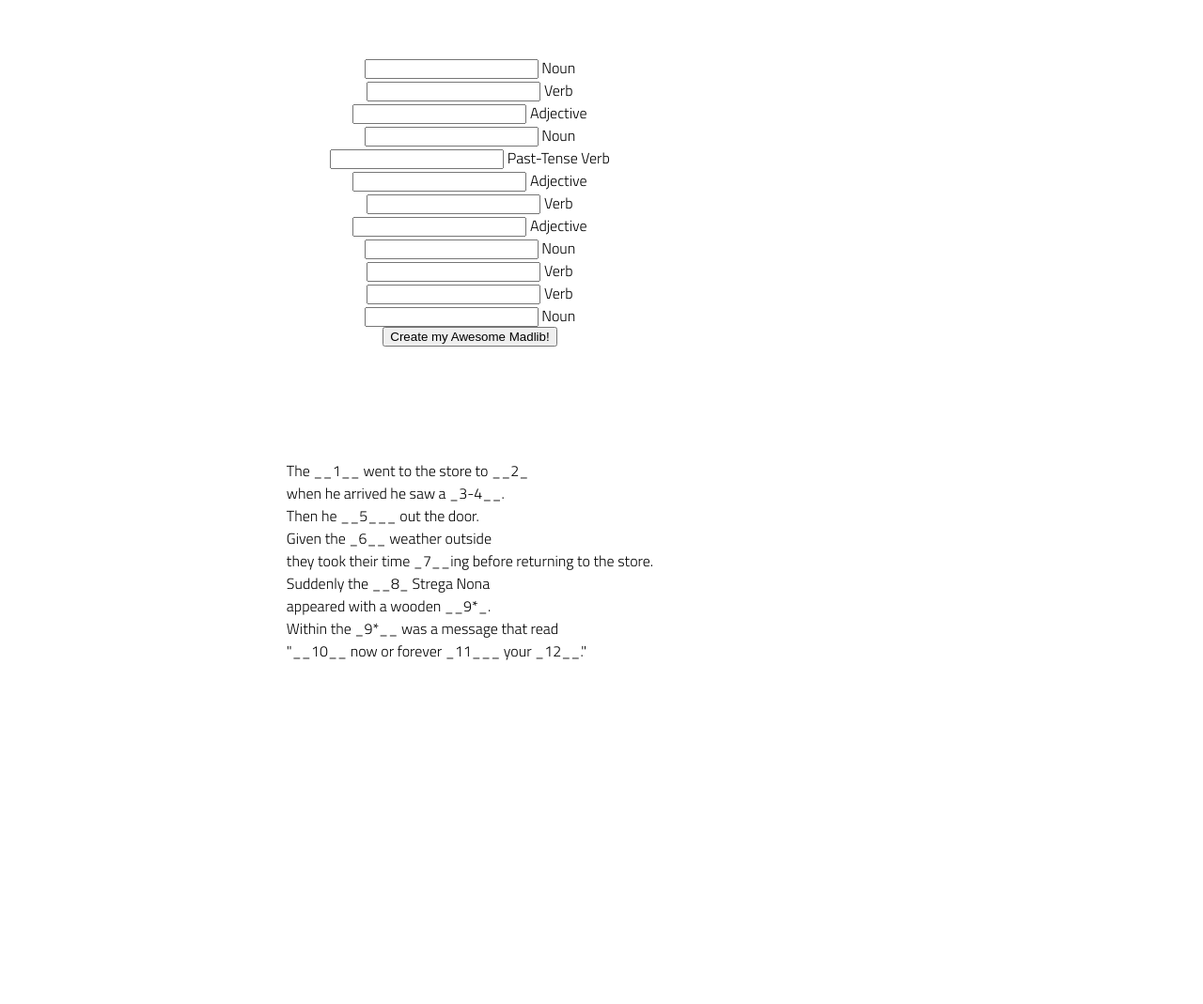
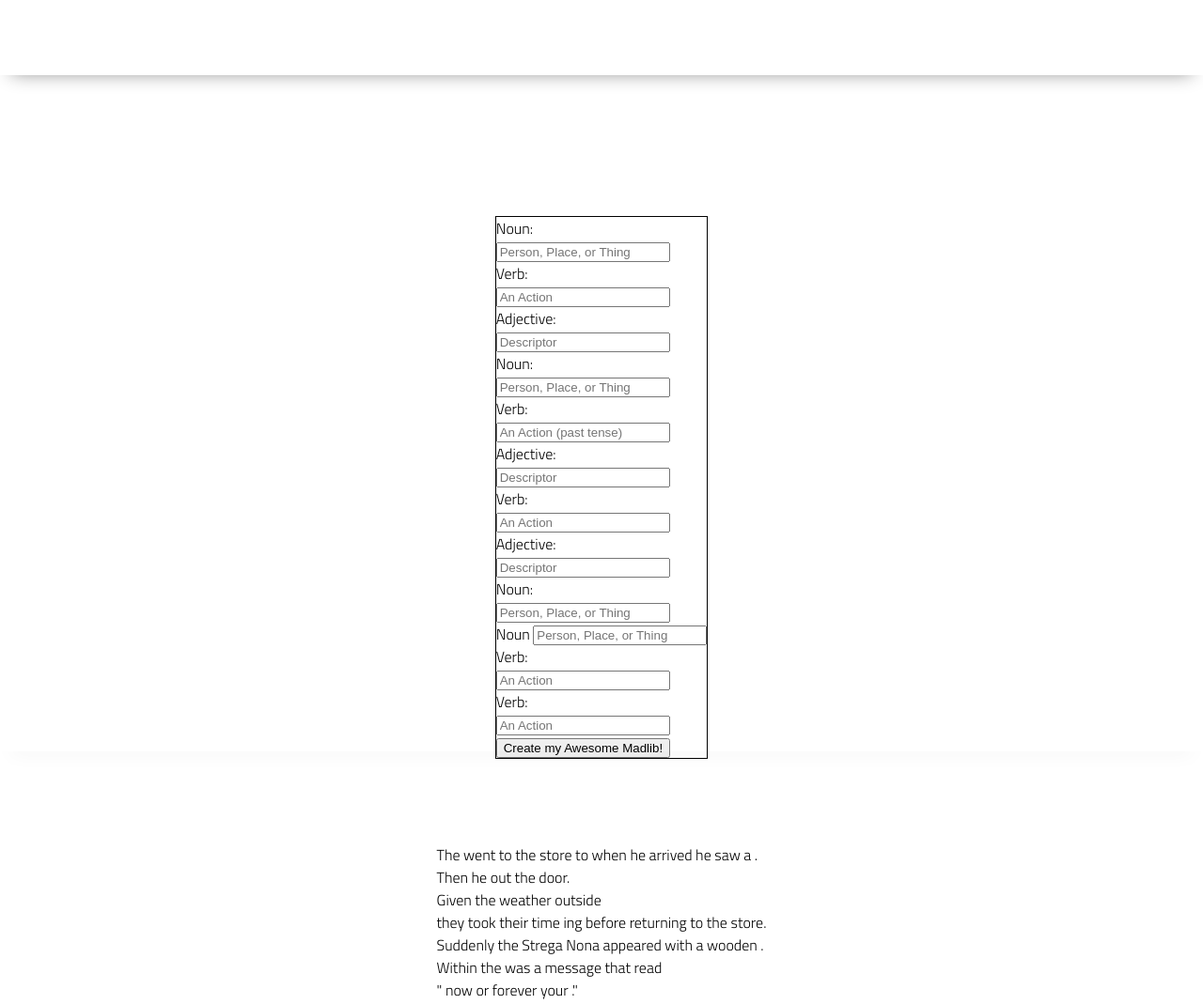
Before and after one commit to glass-waves/madlab, a plain HTML site: page index.html in a window 1280 px wide. Shown: the whole page at 94% size. Before the commit the page ends 830 px from the top, so only its background shows below. Drawn offline with Linux system fonts and the light colour scheme.

Commit message:
Set layout of completed Mad-lib and entry form.

```diff
--- a/app.js
+++ b/app.js
@@ -1,4 +1,7 @@
 // import functions and grab DOM elements
+const userNoun1 = document.getElementById(noun - 1);
+const noun1 = document.getElementById(user - noun - 1);
+const createMadLib = document.getElementById(submit - button);
 
 // initialize state
 
--- a/index.html
+++ b/index.html
@@ -9,90 +9,85 @@
     <link rel="stylesheet" href="styles/reset.css">
     <link rel="stylesheet" href="styles/style.css">
     <link rel="stylesheet" href="styles/home.css">
-    <title>Document</title>
+    <title>Beware: Strega Nona</title>
 </head>
 
 <body>
-    <div>
-        <section class="input">
-            <div>
-                <input type="text" id="noun-1">
-                <span>Noun</span>
-            </div>
-            <div>
-                <input type="text" id="verb-2">
-                <span>Verb</span>
-            </div>
-            <div>
-                <input type="text" id="adjective-3">
-                <span>Adjective</span>
-            </div>
-            <div>
-                <input type="text" id="noun-4">
-                <span>Noun</span>
-            </div>
-            <div>
-                <!--past tense verb-->
-                <input type="text" id="verb-5">
-                <span>Past-Tense Verb</span>
-            </div>
-            <div>
-                <input type="text" id="adjective-6">
-                <span>Adjective</span>
-            </div>
-            <div>
-                <input type="text" id="verb-7">
-                <span>Verb</span>
-            </div>
-            <div>
-                <input type="text" id="adjective-8">
-                <span>Adjective</span>
-            </div>
-            <div>
-                <input type="text" id="noun-9">
-                <span>Noun</span>
-            </div>
-            <div>
-                <input type="text" id="verb-10">
-                <span>Verb</span>
-            </div>
-            <div>
-                <input type="text" id="verb-11">
-                <span>Verb</span>
-            </div>
-            <div>
-                <input type="text" id="noun-12">
-                <span>Noun</span>
-            </div>
+    <header>
+
+    </header>
+
+    <main>
+        <iframe title="mad-lib"></iframe>
+        <form class="input" target="mad-lib">
+            <label for="noun-1">Noun:</label><br>
+            <input type="text" id="noun-1" name="noun-1" placeholder="Person, Place, or Thing"><br>
+
+            <label for="verb-2">Verb:</label><br>
+            <input type="text" id="verb-2" name="verb-2" placeholder="An Action"><br>
+
+            <label for="adjective-3">Adjective:</label><br>
+            <input type="text" id="adjective-3" name="adjective-3" placeholder="Descriptor"><br>
+
+            <label for="noun-4">Noun:</label><br>
+            <input type="text" id="noun-4" name="noun-4" placeholder="Person, Place, or Thing"><br>
+
+            <!--past tense verb-->
+            <label for="verb-5">Verb:</label><br>
+            <input type="text" id="verb-5" name="verb-5" placeholder="An Action (past tense)"><br>
+
+            <label for="adjective-6">Adjective:</label><br>
+            <input type="text" id="adjective-6" name="adjective-6" placeholder="Descriptor"><br>
+
+            <label for="verb-7">Verb:</label><br>
+            <input type="text" id="verb-7" name="verb-7" placeholder="An Action"><br>
+
+            <label for="adjective-8">Adjective:</label><br>
+            <input type="text" id="adjective-8" name="adjective-8" placeholder="Descriptor"><br>
+
+            <label for="noun-9">Noun:</label><br>
+            <input type="text" id="noun-9" name="noun-9" placeholder="Person, Place, or Thing"><br>
+
+            <label for="noun-10">Noun</label>
+            <input type="text" id="noun-10" name="noun-10" placeholder="Person, Place, or Thing"><br>
+
+            <label for="verb-11">Verb:</label><br>
+            <input type="text" id="verb-11" name="verb-11" placeholder="An Action"><br>
+
+            <label for="verb-12">Verb:</label><br>
+            <input type="text" id="verb-12" name="verb-12" placeholder="An Action"><br>
+
             <button id="submit-button">Create my Awesome Madlib!</button>
 
-        </section>
+        </form>
         <section class="output">
             <p>
-                The __1__ went to the store to __2_ <br>
+                The <span id="user-noun-1"></span> went to the store to <span id="user-verb-2"></span>
 
-                when he arrived he saw a _3-4__. <br>
+                when he arrived he saw a <span id="user-adj-3"></span><span id="user-noun-4"></span>. <br>
 
-                Then he __5___ out the door. <br>
+                Then he <span id="user-verb-5"></span> out the door. <br>
 
-                Given the _6__ weather outside <br>
+                Given the <span id="user-adj-6"></span> weather outside <br>
 
-                they took their time _7__ing before returning to the store. <br>
+                they took their time <span id="user-verb-7"></span>ing before returning to the store. <br>
 
-                Suddenly the __8_ Strega Nona <br>
+                Suddenly the <span id="user-adj-8"></span> Strega Nona appeared with a wooden <span
+                    id="user-noun-9a"></span>. <br>
 
-                appeared with a wooden __9*_. <br>
+                Within the <span id="user-noun-9b"></span> was a message that read <br>
 
-                Within the _9*__ was a message that read <br>
-
-                "__10__ now or forever _11___ your _12__." <br>
+                "<span id="user-noun-10"></span> now or forever <span id="user-verb-11"></span> your <span
+                    id="user-verb-12"></span>." <br>
 
 
-            </p>
+                </span>
 
         </section>
-    </div>
+    </main>
+    <footer>
 
+    </footer>
 
     <script type="module" src="app.js"></script>
 </body>
--- a/styles/style.css
+++ b/styles/style.css
@@ -43,6 +43,10 @@ section {
     margin-top: var(--gutter);
     margin-bottom: var(--gutter);
     border: solid 2px var(--color1);
+}
+
+form {
+    border: 1px solid black;
 }
 
 header {
```
